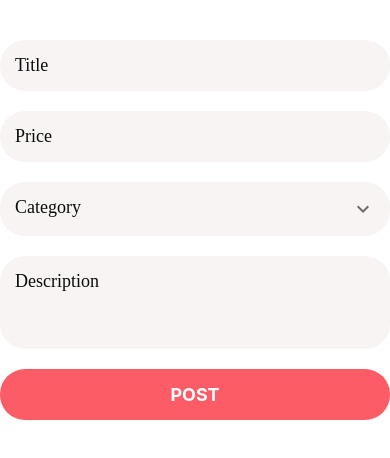
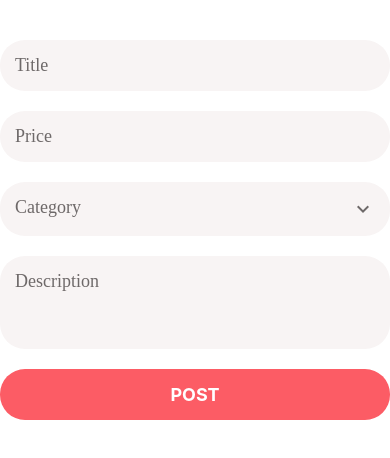
Before and after one commit to dangtrannam/DoneWithIt, a React Native app: screen / in a window 390 px wide. Shown: the top 458 px of the page. Built offline with nearby package versions, Linux system fonts and the light colour scheme.

Commit message:
improve the placeholder color

```diff
--- a/app/components/AppPicker.tsx
+++ b/app/components/AppPicker.tsx
@@ -34,9 +34,11 @@
               style={styles.icon}
             />
           )}
-          <AppText style={styles.text}>
-            {selectedItem?.label ?? placeholder}
-          </AppText>
+          {selectedItem ? (
+            <AppText style={styles.text}>{selectedItem.label}</AppText>
+          ) : (
+            <AppText style={styles.placeholder}>{placeholder}</AppText>
+          )}
           <MaterialCommunityIcons
             name={"chevron-down"}
             size={24}
@@ -83,5 +85,9 @@
     flex: 1,
   },
   item: {},
+  placeholder: {
+    color: defaultStyles.colors.medium,
+    flex: 1,
+  },
 });
 export default AppPicker;
--- a/app/components/AppTextInput.tsx
+++ b/app/components/AppTextInput.tsx
@@ -15,7 +15,11 @@
           style={styles.icon}
         />
       )}
-      <TextInput style={styles.textInput} {...rest} />
+      <TextInput
+        placeholderTextColor={defaultStyles.colors.medium}
+        style={styles.textInput}
+        {...rest}
+      />
     </View>
   );
 }
```
